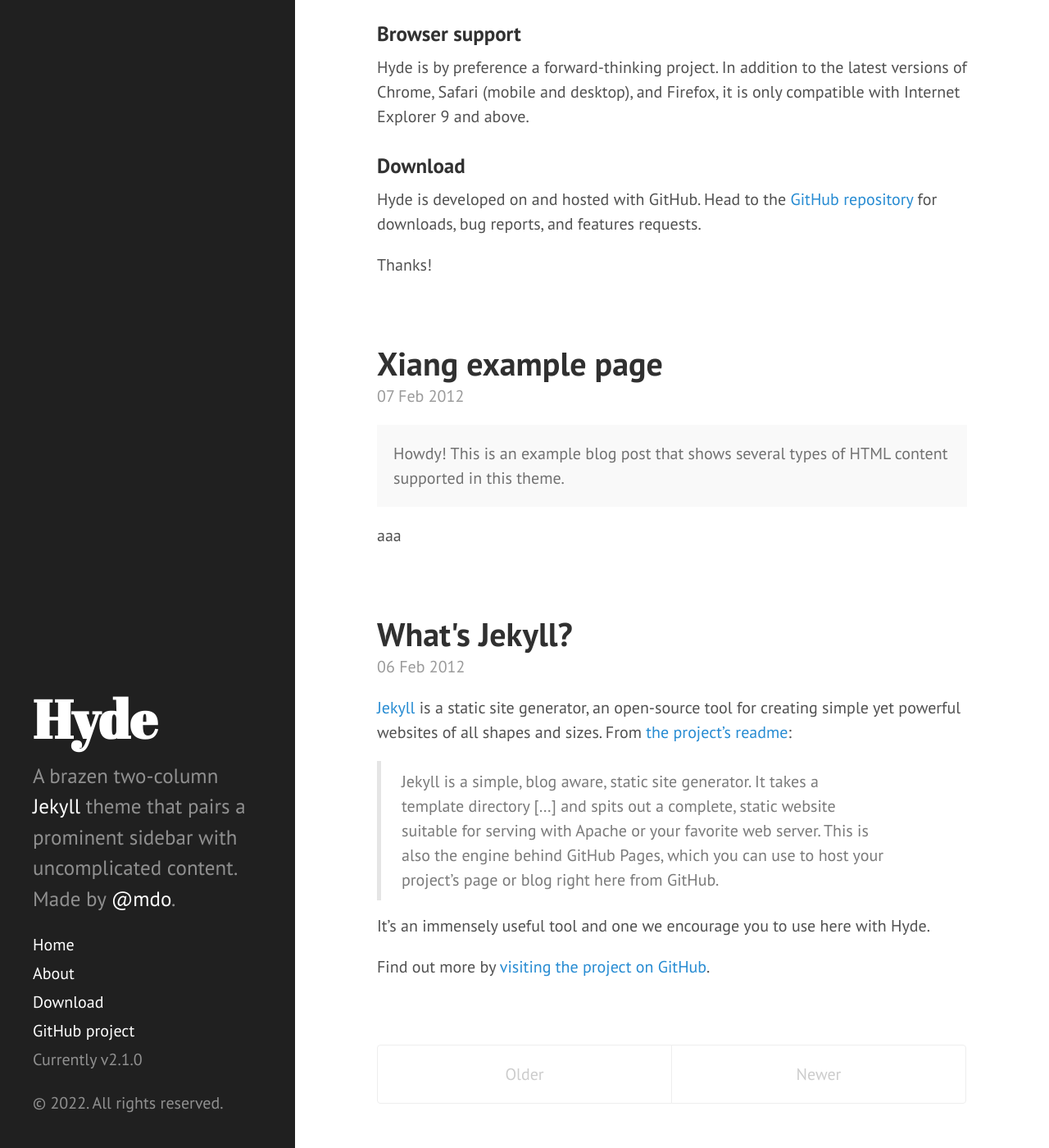
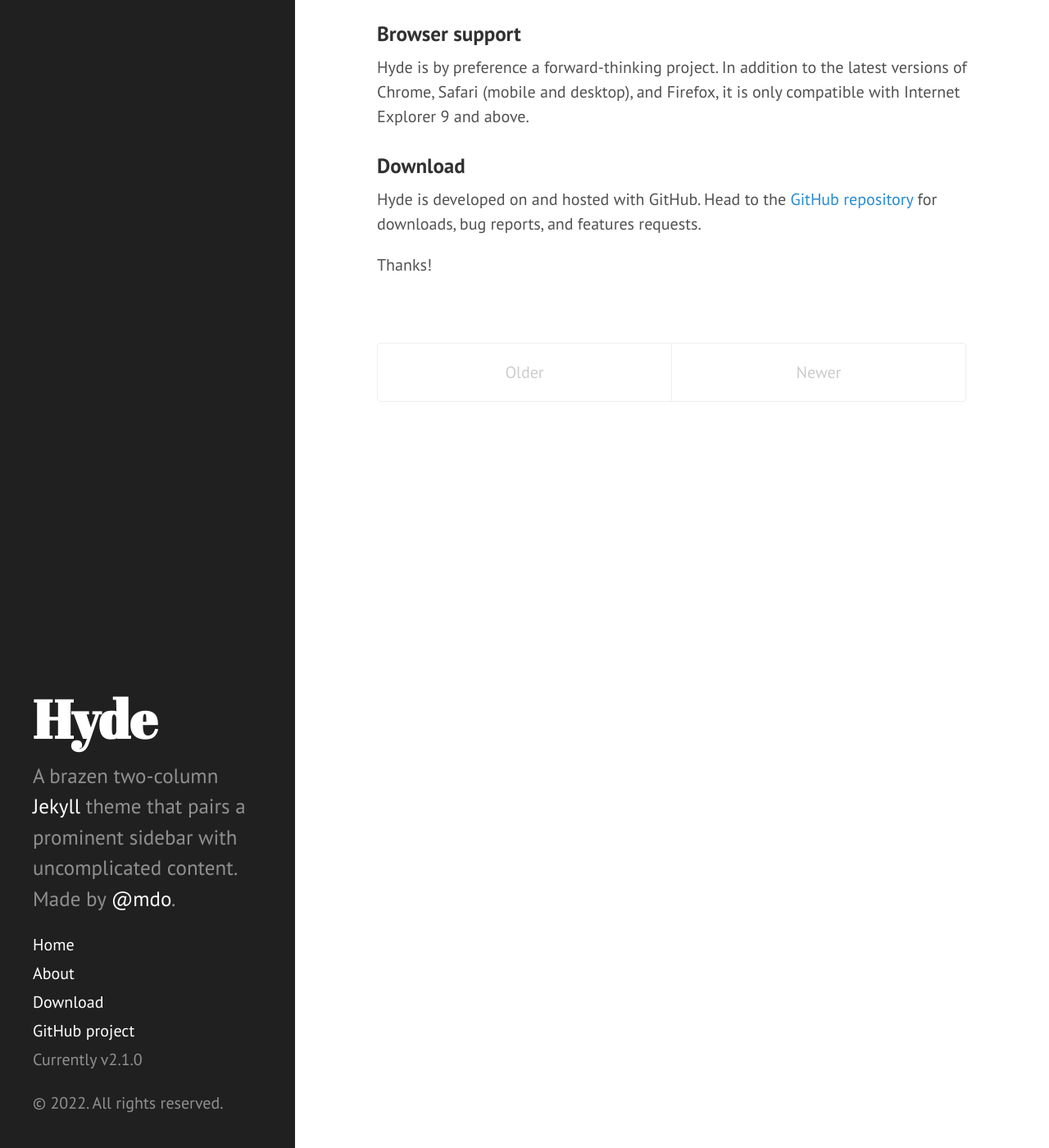
Before and after one commit to xiangwanmath/xiangwanmath.github.io, a Jekyll site: the page built from index.html, in a window 1280 px wide and 1400 px high, scrolled down 987 px. Shown: the whole window at 82% size. Built offline with Jekyll 4.4.1, drawn with Linux system fonts in a browser that asks for light colours; the list of posts is cut into pages by our own code.

Commit message:
working!

```diff
--- a/_config.yml
+++ b/_config.yml
@@ -1,4 +1,5 @@
 # Dependencies
+gems:                [jekyll-paginate]
 markdown:         kramdown
 highlighter:      pygments
 
@@ -25,4 +26,4 @@
 github:
   repo:           https://github.com/poole/hyde
 
-plugins: [jekyll-paginate]
+#plugins: [jekyll-paginate]
--- a/_posts/2012-02-06-whats-jekyll.md
+++ /dev/null
@@ -1,12 +0,0 @@
----
-layout: post
-title: What's Jekyll?
----
-
-[Jekyll](http://jekyllrb.com) is a static site generator, an open-source tool for creating simple yet powerful websites of all shapes and sizes. From [the project's readme](https://github.com/mojombo/jekyll/blob/master/README.markdown):
-
-  > Jekyll is a simple, blog aware, static site generator. It takes a template directory [...] and spits out a complete, static website suitable for serving with Apache or your favorite web server. This is also the engine behind GitHub Pages, which you can use to host your project’s page or blog right here from GitHub.
-
-It's an immensely useful tool and one we encourage you to use here with Hyde.
-
-Find out more by [visiting the project on GitHub](https://github.com/mojombo/jekyll).
--- a/_posts/2012-02-07-example-content.md
+++ /dev/null
@@ -1,11 +0,0 @@
----
-layout: post
-title: Xiang example page
----
-
-
-<div class="message">
-  Howdy! This is an example blog post that shows several types of HTML content supported in this theme.
-</div>
-
-aaa
```
